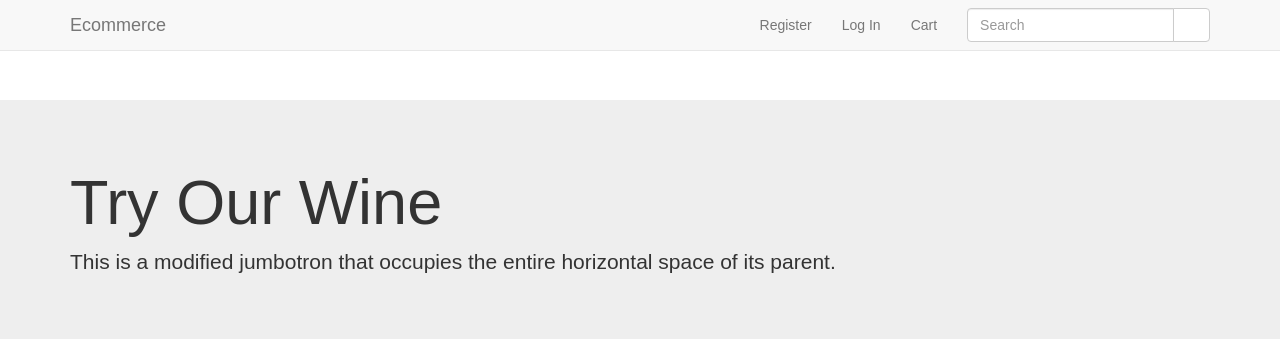
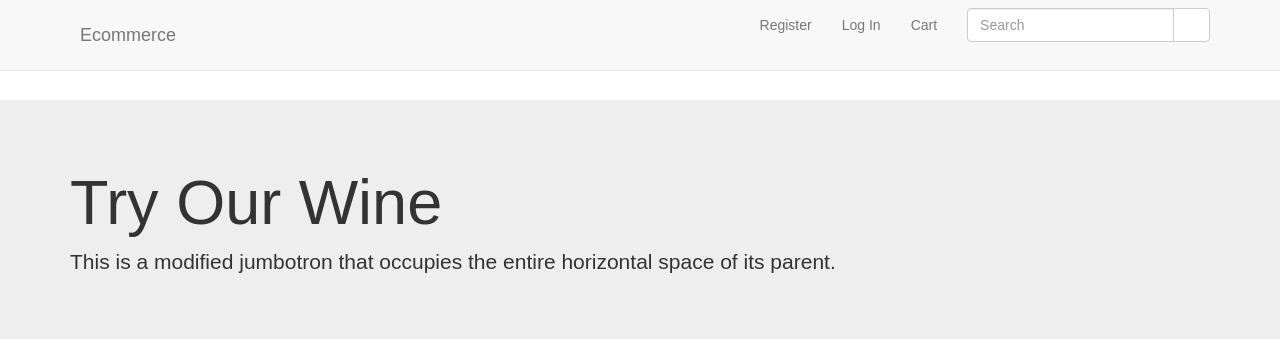
Before and after one commit to jamaral14/Full-Stack-Frameworks-with-Django-Milestone-Project, a Django app: page /accounts/register/ in a window 1280 px wide. Shown: the top 339 px of the page. Run offline with Django 3.2, Linux system fonts and the light colour scheme; some libraries are stand-ins or nearby versions; some web fonts are replaced.

Commit message:
no changes

```diff
--- a/static/css/custom.css
+++ b/static/css/custom.css
@@ -3,7 +3,10 @@ body {
     padding-top: 100px;
 }
 
+.navbar-header {
+    padding: 10px;
 
+}
 .icon-bar {
     background-color: #fff;
 }
```
